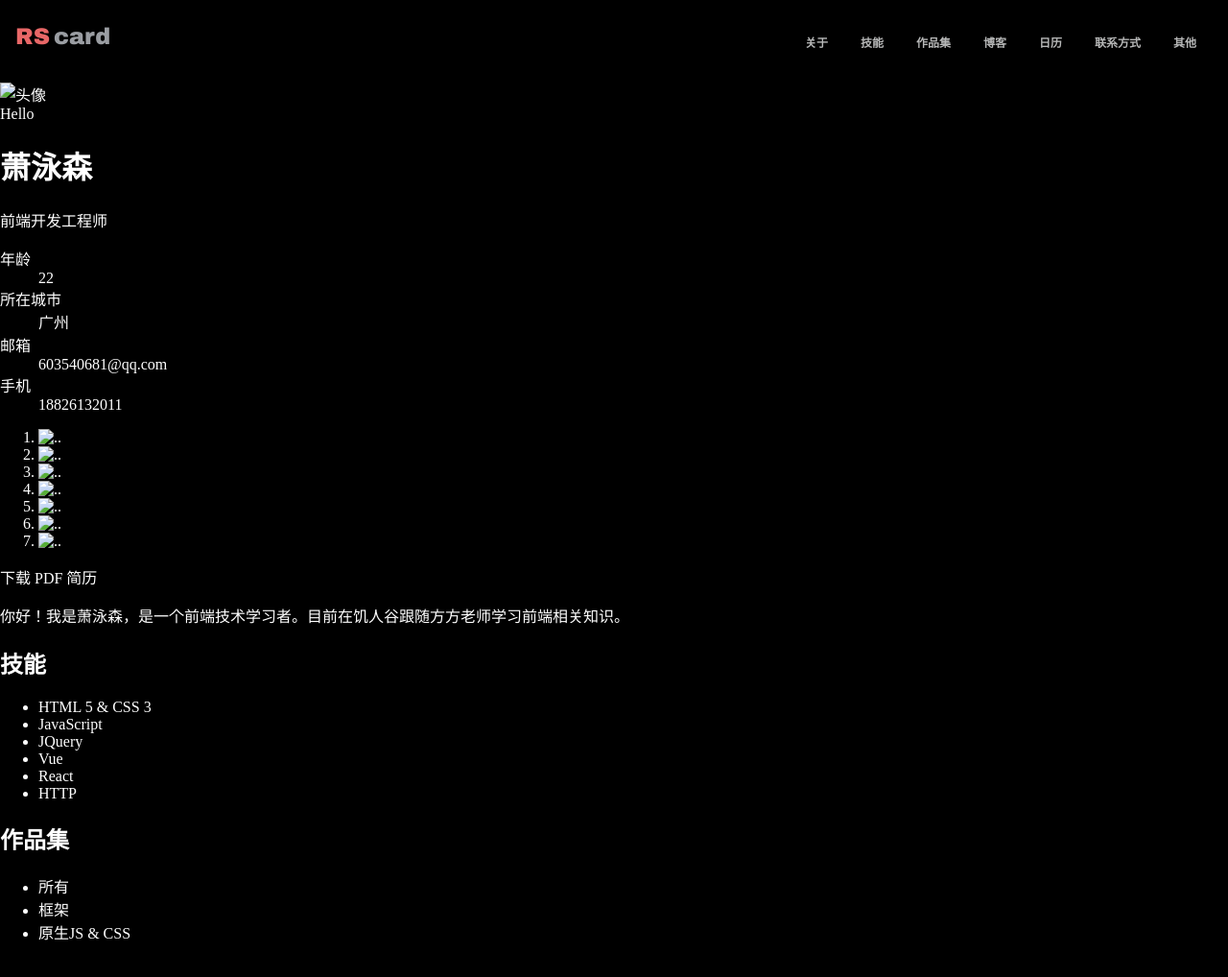
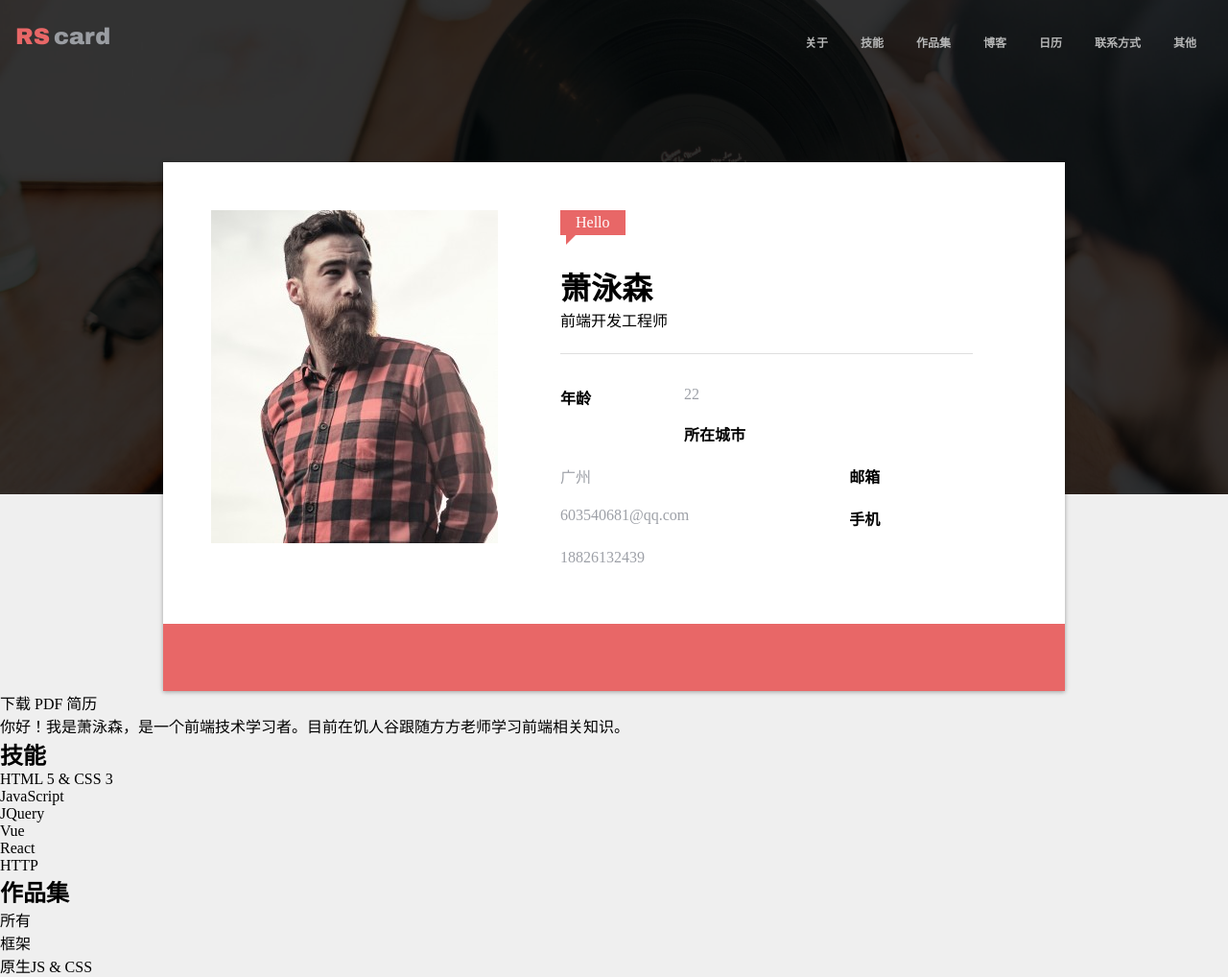
Before and after one commit to windyKite/resume, a plain HTML site: page index.html in a window 1280 px wide. Shown: the whole page at 96% size. Drawn offline with Linux system fonts and the light colour scheme.

Commit message:
second commit 2017.10.27

```diff
--- a/css/index.css
+++ b/css/index.css
@@ -1,11 +1,16 @@
+*{
+    margin: 0;
+    padding: 0;
+}
 body{
-    background: black;
-    margin: 0px;
-    color: #fff;
+    background-color: #EFEFEF;
 }
 a{
     color: inherit;
     text-decoration: none;
+}
+ul,ol{
+    list-style: none;
 }
 .clearfix::after{
     display: block;
@@ -13,18 +18,22 @@ a{
     clear: both;
 }
 .topNavBar{
-    padding: 23px 16px;
+    width: 100%;
+    position: fixed;
+    padding: 23px 0px;
 }
-.topNavBar > nav > ul > li{
+.inner{
+    padding: 0px 16px;
+}
+.topNavBar nav ul li{
     float: left;
     margin: 0 17px;
 }
-.topNavBar > nav > ul{
-    list-style: none;
+.topNavBar nav ul{
     margin: 0px;
     padding: 0px;
 }
-.topNavBar > nav > ul > li > a{
+.topNavBar nav ul li a{
     font-size: 12px;
     font-weight: bold;
     color: #B6B7B7;
@@ -38,14 +47,14 @@ a{
     padding-top: 3px;
     padding-bottom: 1px;
 }
-.topNavBar > nav > ul > li > a:hover{
+.topNavBar nav ul li a:hover{
     border-bottom: 3px solid #E86767;
 }
 .topNavBar .logo{
     float: left;
     padding: 2px 0;
 }
-.topNavBar > nav{
+.topNavBar nav{
     float: right;
 }
 .topNavBar .logo{
@@ -59,3 +68,91 @@ a{
 .topNavBar .logo .card{
     color: #9a9da2;
 }
+.banner{
+    height: 515px;
+    background-size: cover;
+    background-position: center center;
+}
+.mask{
+    height: 515px;
+    background-color: rgba(0,0,0,0.8);
+}
+.userCard{
+    background-color: #fff;
+    max-width: 940px;
+    margin: -346px auto 0;
+    box-shadow: 0 1px 6px rgba(0, 0, 0, 0.12), 0 1px 4px rgba(0, 0, 0, 0.24);
+}
+.profile{
+    padding: 50px;
+}
+.picture{
+    float: left;
+    margin-right: 65px;
+}
+.text{
+    float: left;
+}
+.userCard .text .welcome{
+    display: inline-block;
+    background: #e86767;
+    color: #fff;
+    padding:4px 16px;
+    position: relative;
+    margin-bottom: 10px;
+}
+.userCard .text .welcome .triangle{
+    display: block;
+    position: absolute;
+    top:100%;
+    left: 6px;
+    width: 0;
+    border: 10px solid transparent;
+    border-left-color: #e86767;
+    border-top-width: 0px;
+}
+.userCard .text dt,
+.userCard .text dd{
+    float: left;
+}
+.userCard .text dt{
+    width: 30%;
+    padding: 10px 0;
+    font-weight: bold;
+}
+.userCard .text dd{
+    color: #9da0a7;
+    width: 70%;
+    padding: 10px 0;
+}
+.userCard .text h1{
+    margin-top:20px;
+}
+.userCard .text hr{
+    height: 0px;
+    border: none;
+    border-top: 1px solid #DEDEDE;
+    margin: 23px 0px;
+}
+.userCard footer{
+    padding: 10px 0;
+    background-color: #e86767;
+    text-align: center;
+}
+.userCard footer a{
+    display: inline-block;
+    border-radius: 50%;
+    width: 50px;
+    padding: 10px 0px;
+    line-height:30px;
+    margin: 0 16px;
+}
+.userCard footer a:hover{
+    background-color: #CF5D5F;
+}
+.userCard footer a svg{
+    width: 30px;
+    height: 30px;
+    fill: #fff;
+    vertical-align: top;
+}
--- a/index.html
+++ b/index.html
@@ -7,10 +7,19 @@
     <meta http-equiv="X-UA-Compatible" content="ie=edge">
     <title>我的简历</title>
     <link rel="stylesheet" href="./css/index.css">
+    <style type="text/css">
+        .icon {
+           width: 1em; height: 1em;
+           vertical-align: -0.15em;
+           fill: currentColor;
+           overflow: hidden;
+        }
+    </style>
 </head>
 
 <body>
-    <div class="topNavBar clearfix">
+    <div class="topNavBar">
+        <div class="inner clearfix">
         <a href="#" class="logo clearfix">
             <span class="rs">RS</span><span class="card">card</span>
         </a>
@@ -40,17 +49,23 @@
                 </ul>
             </nav>
         </div>
-    <div class="banner" style="background-image:url(#);"></div>
+    </div>
+    <div class="banner" style="background-image:url(./img/rs-cover.jpg);">
+        <div class="mask"></div>
+    </div>
     <main>
-        <div class="card">
-            <div class="profile">
+        <div class="userCard">
+            <div class="profile clearfix">
                 <div class="picture">
-                    <img src="" alt="头像">
+                    <img src="./img/avatar.jpg" alt="头像">
                 </div>
-                <div class="text">
-                    <span>Hello</span>
+                <div class="text clearfix">
+                    <span class="welcome">Hello
+                        <span class="triangle"></span>
+                    </span>
                     <h1>萧泳森</h1>
                     <p>前端开发工程师</p>
+                    <hr>
                     <dl>
                         <dt>年龄</dt>
                         <dd>22</dd>
@@ -59,48 +74,36 @@
                         <dt>邮箱</dt>
                         <dd>603540681@qq.com</dd>
                         <dt>手机</dt>
-                        <dd>18826132011</dd>
+                        <dd>18826132439</dd>
                     </dl>
                 </div>
             </div>
             <footer>
-                <ol>
-                    <li>
                 <a href="#">
-                            <img src="" alt="..">
+                    <svg class="icon" aria-hidden="true">
+                            <use xlink:href="#icon-github"></use>
+                    </svg>
                 </a>
-                    </li>
-                    <li>
                 <a href="#">
-                            <img src="" alt="..">
+                    <svg class="icon" aria-hidden="true">
+                            <use xlink:href="#icon-weibo2"></use>
+                    </svg>
                 </a>
-                    </li>
-                    <li>
                 <a href="#">
-                            <img src="" alt="..">
+                    <svg class="icon" aria-hidden="true">
+                            <use xlink:href="#icon-qq"></use>
+                    </svg>
                 </a>
-                    </li>
-                    <li>
                 <a href="#">
-                            <img src="" alt="..">
+                    <svg class="icon" aria-hidden="true">
+                            <use xlink:href="#icon-tuitetwitter43"></use>
+                    </svg>
                 </a>
-                    </li>
-                    <li>
                 <a href="#">
-                            <img src="" alt="..">
+                    <svg class="icon" aria-hidden="true">
+                            <use xlink:href="#icon-weixin"></use>
+                    </svg>
                 </a>
-                    </li>
-                    <li>
-                        <a href="#">
-                            <img src="" alt="..">
-                        </a>
-                    </li>
-                    <li>
-                        <a href="#">
-                            <img src="" alt="..">
-                        </a>
-                    </li>
-                </ol>
             </footer>
         </div>
         <a href="#" class="button">下载 PDF 简历</a>
@@ -132,6 +135,7 @@
             <div class="small"></div>
         </div>
     </section>
+    <script src="//at.alicdn.com/t/font_453456_c3et2m4bdlipy14i.js"></script>
 </body>
 
 </html>
```
Also changed, not shown: img/avatar.jpg (added), img/rs-cover.jpg (added). Lines whose indentation alone changed are shown as unchanged.
